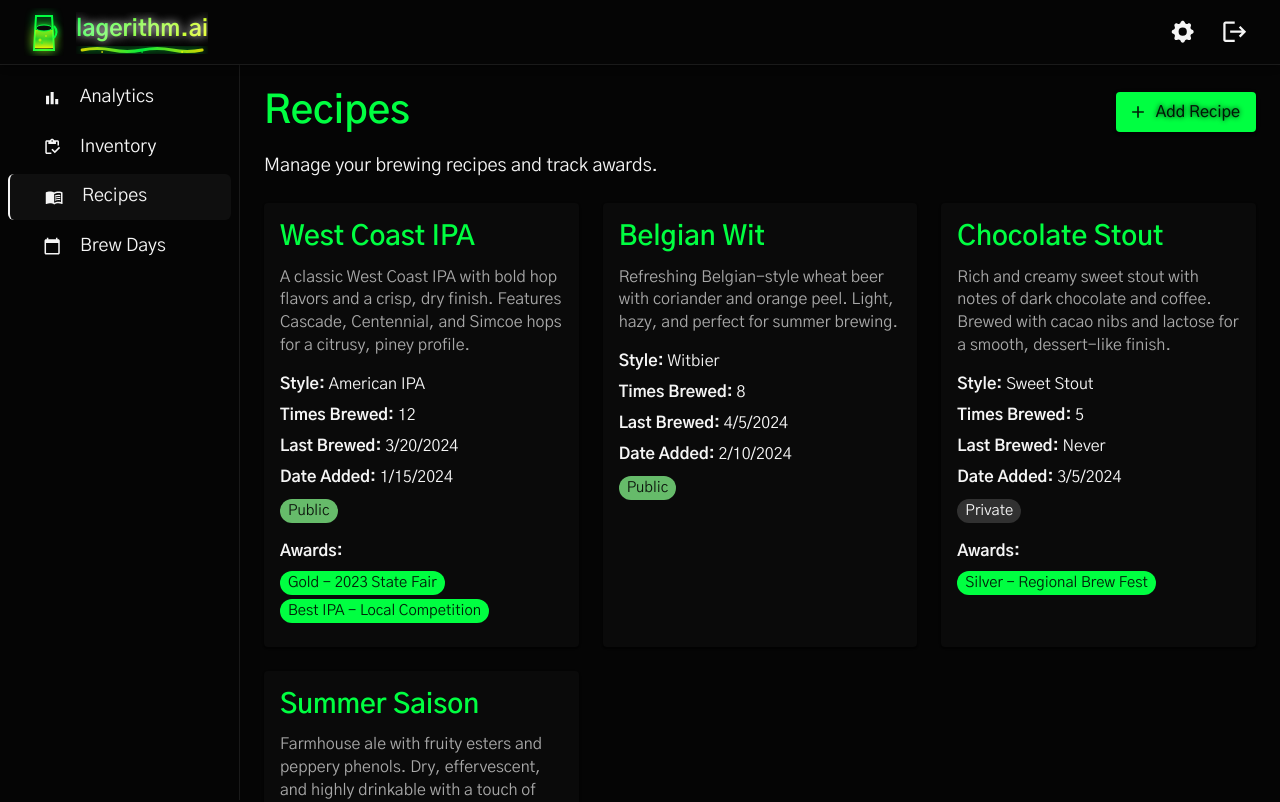
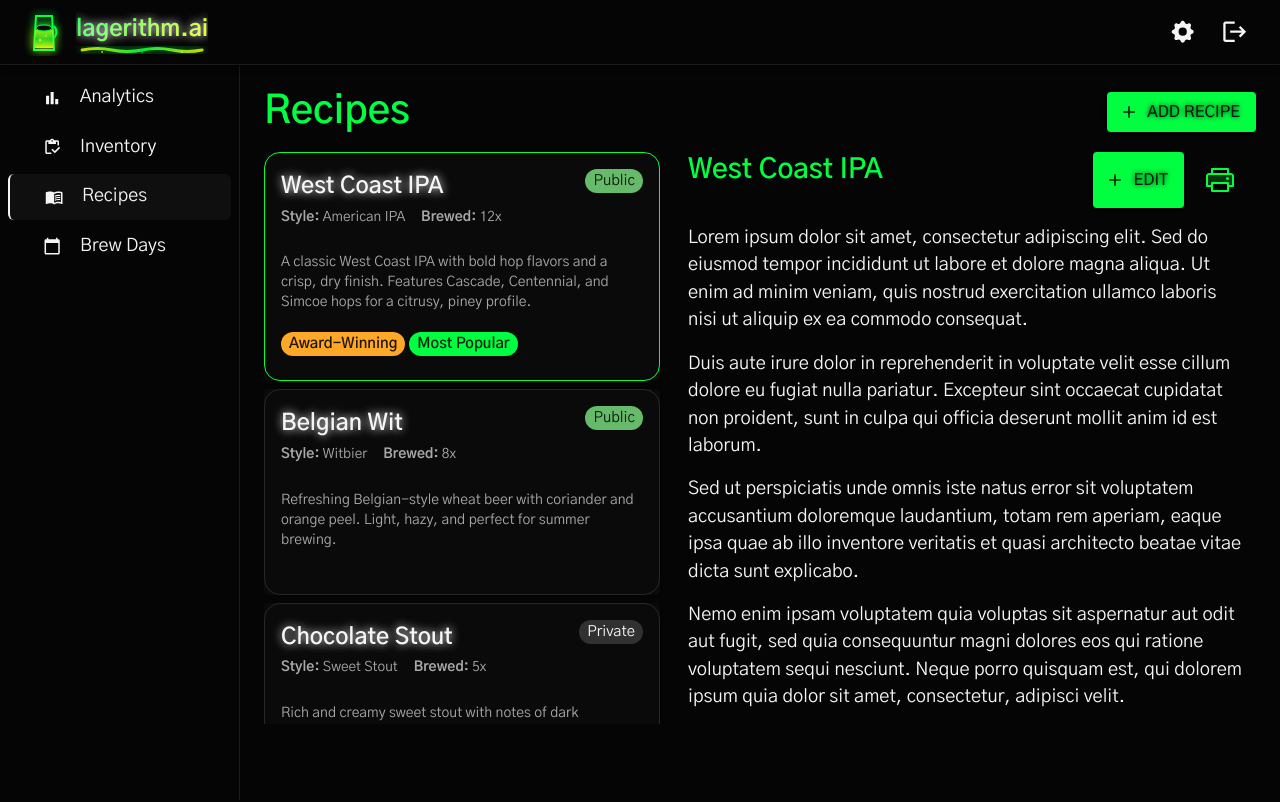
Before and after one commit to itwalton/alegorithm-web, a React (Vite) app: page /recipes in a window 1280 px wide. Shown: the top 802 px of the page. Built offline with nearby package versions, Linux system fonts and the light colour scheme.

Commit message:
start on recipe page

```diff
--- a/src/components/recipes/Recipe.page.tsx
+++ b/src/components/recipes/Recipe.page.tsx
@@ -1,150 +1,109 @@
-import { Typography, Box, Card, CardContent, Chip, Grid, Button } from '@mui/material';
+import {
+  Typography,
+  Box,
+  Card,
+  CardContent,
+  Chip,
+  Button,
+  IconButton,
+} from '@mui/material';
 import { useTheme } from '@mui/material/styles';
 import { MdAdd } from 'react-icons/md';
-import { type Recipe } from './recipe.model';
-
-const mockData: Recipe[] = [
-  {
-    id: 'R001',
-    name: 'West Coast IPA',
-    description:
-      'A classic West Coast IPA with bold hop flavors and a crisp, dry finish. Features Cascade, Centennial, and Simcoe hops for a citrusy, piney profile.',
-    dateAdded: new Date('2024-01-15'),
-    lastBrewed: new Date('2024-03-20'),
-    isPublic: true,
-    style: 'American IPA',
-    awards: ['Gold - 2023 State Fair', 'Best IPA - Local Competition'],
-    timesBrewed: 12,
-  },
-  {
-    id: 'R002',
-    name: 'Belgian Wit',
-    description:
-      'Refreshing Belgian-style wheat beer with coriander and orange peel. Light, hazy, and perfect for summer brewing.',
-    dateAdded: new Date('2024-02-10'),
-    lastBrewed: new Date('2024-04-05'),
-    isPublic: true,
-    style: 'Witbier',
-    awards: [],
-    timesBrewed: 8,
-  },
-  {
-    id: 'R003',
-    name: 'Chocolate Stout',
-    description:
-      'Rich and creamy sweet stout with notes of dark chocolate and coffee. Brewed with cacao nibs and lactose for a smooth, dessert-like finish.',
-    dateAdded: new Date('2024-03-05'),
-    isPublic: false,
-    style: 'Sweet Stout',
-    awards: ['Silver - Regional Brew Fest'],
-    timesBrewed: 5,
-  },
-  {
-    id: 'R004',
-    name: 'Summer Saison',
-    description:
-      'Farmhouse ale with fruity esters and peppery phenols. Dry, effervescent, and highly drinkable with a touch of spice.',
-    dateAdded: new Date('2024-04-12'),
-    lastBrewed: new Date('2024-06-15'),
-    isPublic: true,
-    style: 'Saison',
-    awards: [],
-    timesBrewed: 3,
-  },
-];
+import useGetRecipes from './useGetRecipes';
+import type { Recipe } from './recipe.model';
+import { useState } from 'react';
+import { PiPrinterDuotone } from 'react-icons/pi';
 
 export default function RecipePage() {
   const theme = useTheme();
+  const [selectedRecipe, setSelectedRecipe] = useState<Recipe | undefined>();
+
+  const { data: recipes } = useGetRecipes();
+  if (recipes.length > 0 && !selectedRecipe) {
+    setSelectedRecipe(recipes[0]);
+  }
+
+  // Find the most popular recipe (highest timesBrewed)
+  const maxBrews = Math.max(...recipes.map((r) => r.timesBrewed));
 
   return (
-    <Box>
+    <Box
+      sx={{
+        display: 'flex',
+        flexDirection: 'column',
+        height: 'calc(100vh - 164px)',
+        overflow: 'hidden',
+      }}
+    >
+      {/* Header - Fixed at top */}
       <Box
         sx={{
           display: 'flex',
           justifyContent: 'space-between',
           alignItems: 'center',
           mb: 2,
+          flexShrink: 0,
         }}
       >
-        <Typography
-          variant="h4"
-          sx={{ color: theme.palette.primary.main }}
-        >
+        <Typography variant="h4" sx={{ color: theme.palette.primary.main }}>
           Recipes
         </Typography>
-        <Button
-          variant="contained"
-          color="primary"
-          startIcon={<MdAdd />}
-          sx={{ textTransform: 'none' }}
-        >
+        <Button variant="contained" color="primary" startIcon={<MdAdd />}>
           Add Recipe
         </Button>
       </Box>
-      <Typography variant="body1" gutterBottom sx={{ mb: 3 }}>
-        Manage your brewing recipes and track awards.
-      </Typography>
 
-      <Grid container spacing={3}>
-        {mockData.map((recipe) => (
-          <Grid size={4} key={recipe.id}>
-            <Card
+      {/* Two Column Layout */}
+      <Box sx={{ display: 'flex', gap: 3, flex: 1, minHeight: 0 }}>
+        {/* Left Column - Scrollable Recipe List */}
+        <Box
           sx={{
-                height: '100%',
+            width: 400,
             display: 'flex',
             flexDirection: 'column',
-                '&:hover': {
-                  boxShadow: 6,
-                },
+            overflowY: 'auto',
+            flexShrink: 0,
+            gap: 1,
+            pr: 0.5,
           }}
         >
-              <CardContent sx={{ flexGrow: 1 }}>
-                <Typography
-                  variant="h5"
-                  component="div"
-                  gutterBottom
-                  sx={{ color: theme.palette.primary.main }}
+          {recipes.map((recipe) => {
+            const isNew = !recipe.lastBrewed;
+            const isAwardWinning = recipe.awards.length > 0;
+            const isMostPopular = recipe.timesBrewed === maxBrews;
+
+            return (
+              <Card
+                key={recipe.id}
+                onClick={() => setSelectedRecipe(recipe)}
+                sx={{
+                  '&:hover': { cursor: 'pointer' },
+                  overflow: 'visible',
+                }}
               >
-                  {recipe.name}
-                </Typography>
-
-                <Typography
-                  variant="body2"
-                  color="text.secondary"
-                  sx={{ mb: 2 }}
+                <CardContent sx={{ padding: '0 !important' }}>
+                  <Box
+                    sx={{
+                      display: 'flex',
+                      flexDirection: 'column',
+                      gap: 1,
+                      padding: 2,
+                      borderRadius: 4,
+                      border:
+                        selectedRecipe?.id === recipe.id
+                          ? `1px solid ${theme.palette.primary.main}`
+                          : `1px solid ${theme.palette.divider}`,
+                    }}
                   >
-                  {recipe.description}
-                </Typography>
-
-                <Box sx={{ mb: 1 }}>
-                  <Typography variant="body2" color="text.primary">
-                    <strong>Style:</strong> {recipe.style}
-                  </Typography>
-                </Box>
-
-                <Box sx={{ mb: 1 }}>
-                  <Typography variant="body2" color="text.primary">
-                    <strong>Times Brewed:</strong> {recipe.timesBrewed}
-                  </Typography>
-                </Box>
-
-                <Box sx={{ mb: 1 }}>
-                  <Typography variant="body2" color="text.primary">
-                    <strong>Last Brewed:</strong>{' '}
-                    {recipe.lastBrewed
-                      ? recipe.lastBrewed.toLocaleDateString()
-                      : 'Never'}
-                  </Typography>
-                </Box>
-
-                <Box sx={{ mb: 1 }}>
-                  <Typography variant="body2" color="text.primary">
-                    <strong>Date Added:</strong>{' '}
-                    {recipe.dateAdded.toLocaleDateString()}
-                  </Typography>
-                </Box>
-
-                <Box sx={{ mb: 2 }}>
+                    <Box>
+                      <Box
+                        sx={{
+                          display: 'flex',
+                          justifyContent: 'space-between',
+                          alignItems: 'flex-start',
+                        }}
+                      >
+                        <Typography variant="h6">{recipe.name}</Typography>
                         <Chip
                           label={recipe.isPublic ? 'Public' : 'Private'}
                           color={recipe.isPublic ? 'success' : 'default'}
@@ -152,32 +111,160 @@ export default function RecipePage() {
                         />
                       </Box>
 
-                {recipe.awards.length > 0 && (
-                  <Box>
+                      <Box
+                        sx={{
+                          display: 'flex',
+                          mb: 2,
+                          gap: 2,
+                          flexWrap: 'wrap',
+                        }}
+                      >
+                        <Typography variant="caption" color="text.secondary">
+                          <strong>Style:</strong> {recipe.style}
+                        </Typography>
+                        <Typography variant="caption" color="text.secondary">
+                          <strong>Brewed:</strong> {recipe.timesBrewed}x
+                        </Typography>
+                      </Box>
+                    </Box>
+
                     <Typography
                       variant="body2"
-                      color="text.primary"
-                      sx={{ mb: 1 }}
+                      color="text.secondary"
+                      sx={{ mb: 1.5, fontSize: '0.875rem' }}
                     >
-                      <strong>Awards:</strong>
+                      {recipe.description}
                     </Typography>
-                    <Box sx={{ display: 'flex', gap: 0.5, flexWrap: 'wrap' }}>
-                      {recipe.awards.map((award, index) => (
+
+                    {/* Badges */}
+                    <Box
+                      sx={{
+                        display: 'flex',
+                        gap: 0.5,
+                        mb: 1,
+                        flexWrap: 'wrap',
+                      }}
+                    >
+                      {isAwardWinning && (
                         <Chip
-                          key={index}
-                          label={award}
+                          label="Award-Winning"
                           size="small"
-                          color="primary"
+                          sx={{
+                            bgcolor: theme.palette.warning.main,
+                            color: theme.palette.getContrastText(
+                              theme.palette.warning.main
+                            ),
+                            fontWeight: 600,
+                          }}
                         />
-                      ))}
+                      )}
+                      {isNew && (
+                        <Chip
+                          label="New"
+                          size="small"
+                          sx={{
+                            bgcolor: theme.palette.info.main,
+                            color: theme.palette.getContrastText(
+                              theme.palette.info.main
+                            ),
+                            fontWeight: 600,
+                          }}
+                        />
+                      )}
+                      {isMostPopular && (
+                        <Chip
+                          label="Most Popular"
+                          size="small"
+                          sx={{
+                            bgcolor: theme.palette.primary.main,
+                            color: theme.palette.getContrastText(
+                              theme.palette.primary.main
+                            ),
+                            fontWeight: 600,
+                          }}
+                        />
+                      )}
                     </Box>
                   </Box>
-                )}
                 </CardContent>
               </Card>
-          </Grid>
-        ))}
-      </Grid>
+            );
+          })}
+        </Box>
+
+        {/* Right Column - Details/Content Area */}
+        <Box
+          sx={{
+            flexGrow: 1,
+            display: 'flex',
+            flexDirection: 'column',
+            gap: 2,
+            overflowY: 'auto',
+            pr: 1,
+          }}
+        >
+          <Box sx={{ display: 'flex', justifyContent: 'space-between' }}>
+            <Typography variant="h5" sx={{ color: theme.palette.primary.main }}>
+              {selectedRecipe ? selectedRecipe.name : ''}
+            </Typography>
+
+            <Box sx={{ display: 'flex', gap: 1 }}>
+              <Button variant="contained" color="primary" startIcon={<MdAdd />}>
+                Edit
+              </Button>
+
+              <IconButton size="large" color="primary">
+                <PiPrinterDuotone />
+              </IconButton>
+            </Box>
+          </Box>
+
+          <Typography variant="body1">
+            Lorem ipsum dolor sit amet, consectetur adipiscing elit. Sed do
+            eiusmod tempor incididunt ut labore et dolore magna aliqua. Ut enim
+            ad minim veniam, quis nostrud exercitation ullamco laboris nisi ut
+            aliquip ex ea commodo consequat.
+          </Typography>
+          <Typography variant="body1">
+            Duis aute irure dolor in reprehenderit in voluptate velit esse
+            cillum dolore eu fugiat nulla pariatur. Excepteur sint occaecat
+            cupidatat non proident, sunt in culpa qui officia deserunt mollit
+            anim id est laborum.
+          </Typography>
+          <Typography variant="body1">
+            Sed ut perspiciatis unde omnis iste natus error sit voluptatem
+            accusantium doloremque laudantium, totam rem aperiam, eaque ipsa
+            quae ab illo inventore veritatis et quasi architecto beatae vitae
+            dicta sunt explicabo.
+          </Typography>
+          <Typography variant="body1">
+            Nemo enim ipsam voluptatem quia voluptas sit aspernatur aut odit aut
+            fugit, sed quia consequuntur magni dolores eos qui ratione
+            voluptatem sequi nesciunt. Neque porro quisquam est, qui dolorem
+            ipsum quia dolor sit amet, consectetur, adipisci velit.
+          </Typography>
+          <Typography variant="body1">
+            At vero eos et accusamus et iusto odio dignissimos ducimus qui
+            blanditiis praesentium voluptatum deleniti atque corrupti quos
+            dolores et quas molestias excepturi sint occaecati cupiditate non
+            provident, similique sunt in culpa qui officia deserunt mollitia
+            animi, id est laborum et dolorum fuga.
+          </Typography>
+          <Typography variant="body1">
+            Et harum quidem rerum facilis est et expedita distinctio. Nam libero
+            tempore, cum soluta nobis est eligendi optio cumque nihil impedit
+            quo minus id quod maxime placeat facere possimus, omnis voluptas
+            assumenda est, omnis dolor repellendus.
+          </Typography>
+          <Typography variant="body1">
+            Temporibus autem quibusdam et aut officiis debitis aut rerum
+            necessitatibus saepe eveniet ut et voluptates repudiandae sint et
+            molestiae non recusandae. Itaque earum rerum hic tenetur a sapiente
+            delectus, ut aut reiciendis voluptatibus maiores alias consequatur
+            aut perferendis doloribus asperiores repellat.
+          </Typography>
+        </Box>
+      </Box>
     </Box>
   );
 }
--- /dev/null
+++ b/src/components/recipes/useGetRecipes.ts
@@ -0,0 +1,153 @@
+import type { Response } from '../../shared/response.type';
+import type { Recipe } from './recipe.model';
+
+type RecipeResponse = Response<Recipe[]>;
+
+export default function useGetRecipes(): RecipeResponse {
+  return {
+    data: [
+      {
+        id: 'R001',
+        name: 'West Coast IPA',
+        description:
+          'A classic West Coast IPA with bold hop flavors and a crisp, dry finish. Features Cascade, Centennial, and Simcoe hops for a citrusy, piney profile.',
+        dateAdded: new Date('2024-01-15'),
+        lastBrewed: new Date('2024-03-20'),
+        isPublic: true,
+        style: 'American IPA',
+        awards: ['Gold - 2023 State Fair', 'Best IPA - Local Competition'],
+        timesBrewed: 12,
+      },
+      {
+        id: 'R002',
+        name: 'Belgian Wit',
+        description:
+          'Refreshing Belgian-style wheat beer with coriander and orange peel. Light, hazy, and perfect for summer brewing.',
+        dateAdded: new Date('2024-02-10'),
+        lastBrewed: new Date('2024-04-05'),
+        isPublic: true,
+        style: 'Witbier',
+        awards: [],
+        timesBrewed: 8,
+      },
+      {
+        id: 'R003',
+        name: 'Chocolate Stout',
+        description:
+          'Rich and creamy sweet stout with notes of dark chocolate and coffee. Brewed with cacao nibs and lactose for a smooth, dessert-like finish.',
+        dateAdded: new Date('2024-03-05'),
+        isPublic: false,
+        style: 'Sweet Stout',
+        awards: ['Silver - Regional Brew Fest'],
+        timesBrewed: 5,
+      },
+      {
+        id: 'R004',
+        name: 'Summer Saison',
+        description:
+          'Farmhouse ale with fruity esters and peppery phenols. Dry, effervescent, and highly drinkable with a touch of spice.',
+        dateAdded: new Date('2024-04-12'),
+        lastBrewed: new Date('2024-06-15'),
+        isPublic: true,
+        style: 'Saison',
+        awards: [],
+        timesBrewed: 3,
+      },
+      {
+        id: 'R005',
+        name: 'New England IPA',
+        description:
+          'Juicy, hazy IPA with tropical fruit flavors. Loaded with Citra, Mosaic, and Galaxy hops for maximum fruit-forward character.',
+        dateAdded: new Date('2025-11-20'),
+        isPublic: true,
+        style: 'New England IPA',
+        awards: [],
+        timesBrewed: 0,
+      },
+      {
+        id: 'R006',
+        name: 'Amber Ale',
+        description:
+          'Balanced malt-forward ale with caramel sweetness and subtle hop bitterness. A great everyday drinking beer.',
+        dateAdded: new Date('2024-05-18'),
+        lastBrewed: new Date('2024-10-02'),
+        isPublic: true,
+        style: 'American Amber Ale',
+        awards: [],
+        timesBrewed: 6,
+      },
+      {
+        id: 'R007',
+        name: 'Hefeweizen',
+        description:
+          'Traditional German wheat beer with banana and clove notes. Unfiltered and refreshing with a cloudy appearance.',
+        dateAdded: new Date('2024-06-22'),
+        lastBrewed: new Date('2024-08-14'),
+        isPublic: false,
+        style: 'Hefeweizen',
+        awards: ['Bronze - Summer Beer Fest 2024'],
+        timesBrewed: 4,
+      },
+      {
+        id: 'R008',
+        name: 'Imperial Stout',
+        description:
+          'Bold, high-alcohol stout with notes of roasted coffee, dark chocolate, and vanilla. Aged on oak chips for added complexity.',
+        dateAdded: new Date('2025-12-01'),
+        isPublic: false,
+        style: 'Russian Imperial Stout',
+        awards: [],
+        timesBrewed: 0,
+      },
+      {
+        id: 'R009',
+        name: 'Pilsner',
+        description:
+          'Crisp, clean lager with noble hop character. Light-bodied with a dry finish and subtle floral notes.',
+        dateAdded: new Date('2024-07-08'),
+        lastBrewed: new Date('2024-11-20'),
+        isPublic: true,
+        style: 'German Pilsner',
+        awards: ['Gold - State Championship 2024', 'Best Lager - Regional'],
+        timesBrewed: 9,
+      },
+      {
+        id: 'R010',
+        name: 'Sour Cherry Ale',
+        description:
+          'Tart and funky sour ale with fresh cherry additions. Barrel-aged for 6 months with wild yeast and lactobacillus.',
+        dateAdded: new Date('2024-03-30'),
+        lastBrewed: new Date('2024-09-12'),
+        isPublic: true,
+        style: 'American Wild Ale',
+        awards: ['Silver - Sour Beer Competition'],
+        timesBrewed: 2,
+      },
+      {
+        id: 'R011',
+        name: 'Oatmeal Porter',
+        description:
+          'Smooth and creamy porter with chocolate and coffee notes. Oats add a silky mouthfeel and subtle sweetness.',
+        dateAdded: new Date('2024-08-15'),
+        lastBrewed: new Date('2025-01-03'),
+        isPublic: true,
+        style: 'Oatmeal Porter',
+        awards: [],
+        timesBrewed: 7,
+      },
+      {
+        id: 'R012',
+        name: 'Experimental Hop Blend',
+        description:
+          'Testing new hop varieties with a pale malt base. Experimental recipe to evaluate hop flavors and aromas.',
+        dateAdded: new Date('2026-01-05'),
+        isPublic: false,
+        style: 'Pale Ale',
+        awards: [],
+        timesBrewed: 0,
+      },
+    ],
+    isLoading: false,
+    error: null,
+  };
+}
--- /dev/null
+++ b/src/shared/response.type.ts
@@ -0,0 +1,5 @@
+export type Response<T> = {
+  data: T;
+  isLoading: boolean;
+  error: Error | null;
+};
```
Also changed, not shown: src/components/inventory-page/chemical-inventory/useGetChemicalInventoryRecord.ts (+1 -6 lines), src/components/inventory-page/fermentable-inventory/useGetFermentableInventoryRecords.ts (+1 -6 lines), src/components/inventory-page/hop-inventory/useGetHopInventoryRecords.ts (+1 -6 lines), 1 other file (tests, documents, lock files or other folders). Lines whose indentation alone changed are shown as unchanged.
